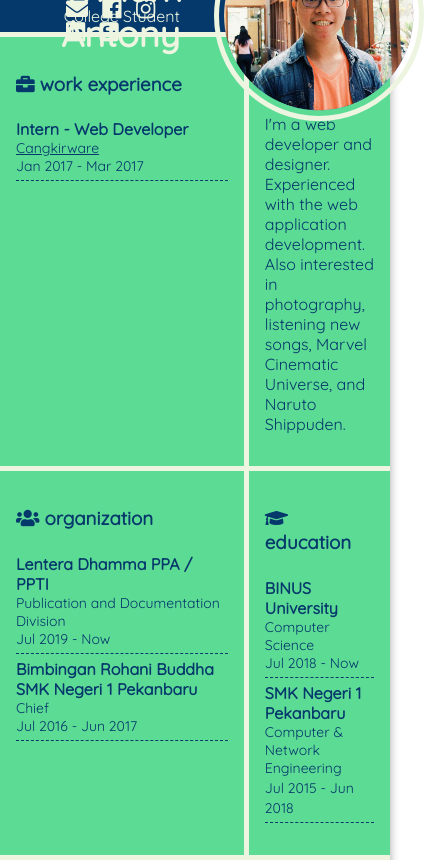
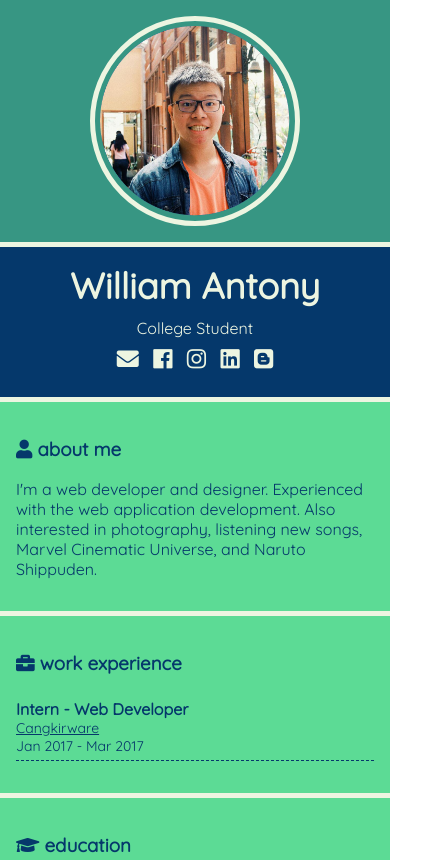
Before and after one commit to williamantony3/grid-powered-resume, a plain HTML site: page index.html in a window 390 px wide. Shown: the top 860 px of the page, 424 px wide, since content can reach past the window. Drawn offline with Linux system fonts and the light colour scheme.

Commit message:
responsive  and print css

```diff
--- a/style.css
+++ b/style.css
@@ -147,3 +147,56 @@ li{
 .li-desc{
     font-size: 14px;
 }
+@media print {
+    /* remove any screen only styles, for example link underline */
+    html{
+        margin: 0;
+        padding: 0;
+    }
+    .social-text a i, .name-text, .desc-text{
+        color: #05386B;
+    }
+    .resume{
+        box-shadow: none;
+        height: 290mm;
+    }
+    .circle{
+        border: 5px solid #05386B;
+    }
+
+  }
+
+@page {
+   padding: 0;
+   margin: 0cm;
+   size: A4 portrait;
+}
+@media (max-width: 900px) {
+    .resume {
+        grid-template-columns: 1fr;
+        grid-template-areas:
+        "photo"
+        "name"
+        "about"
+        "work"
+        "education"
+        "skills"
+        "community"
+        "achievements";
+    }
+    .name-text, .social-text, .desc-text{
+        position: relative;
+        top: 0;
+        left: 0;
+        transform: none;
+        text-align: center;
+        margin-bottom: 10px;
+    }
+    .circle{
+        position: relative;
+        top: 0;
+        left: 0;
+        transform: none;
+        margin: 0 auto;
+    }
+  }
```
